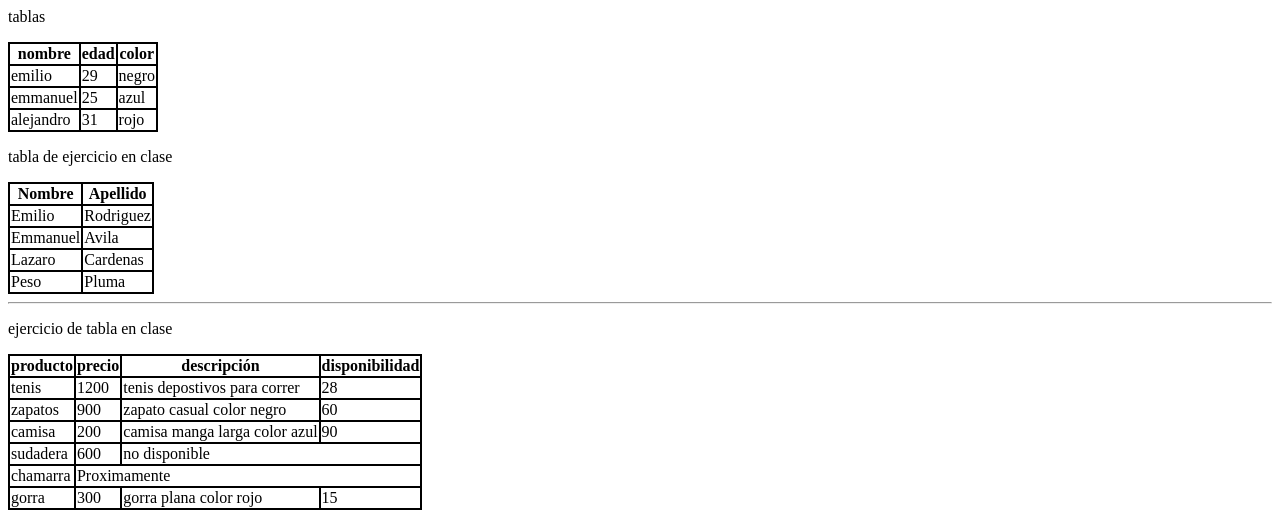
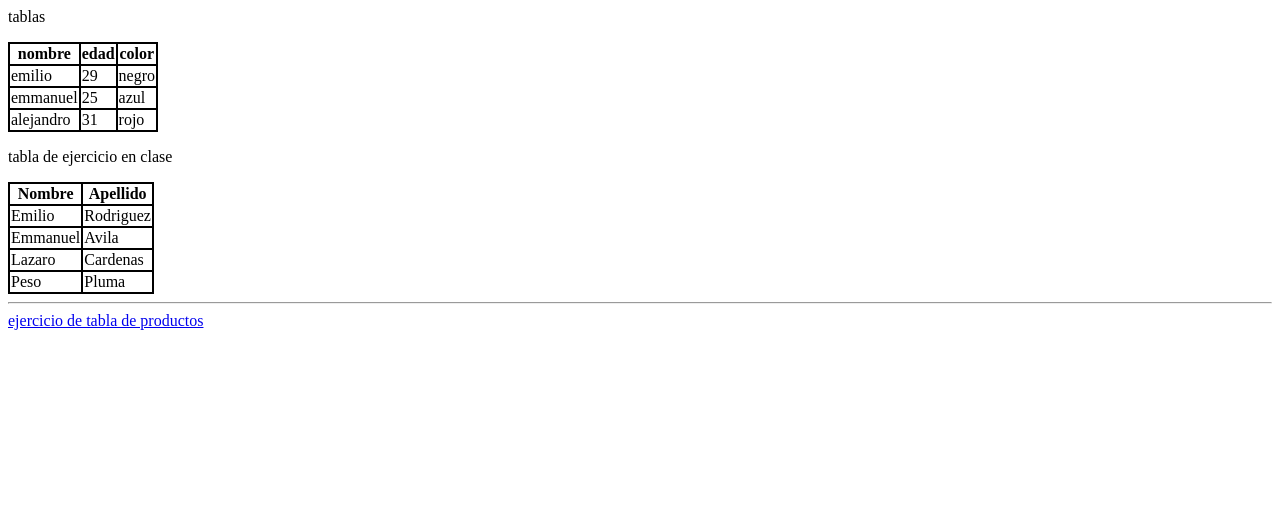
Before and after one commit to EmilioRdzLarracilla/beca-ids-2025, a plain HTML site: page clase-3-html/index.html in a window 1280 px wide. Shown: the part 1318-1836 px from the top of the page. After the commit the page ends 1656 px from the top, so only its background shows below. Drawn offline with Linux system fonts and the light colour scheme.

Commit message:
ejercicio de tabla en html

```diff
--- a/clase-3-html/index.html
+++ b/clase-3-html/index.html
@@ -120,50 +120,6 @@
 
     <hr />
 
-    <p>ejercicio de tabla en clase</p>
-
-    <table>
-      <thead>
-        <th>producto</th>
-        <th>precio</th>
-        <th>descripción</th>
-        <th>disponibilidad</th>
-      </thead>
-      <tbody>
-        <tr>
-          <td>tenis</td>
-          <td>1200</td>
-          <td>tenis depostivos para correr</td>
-          <td>28</td>
-        </tr>
-        <tr>
-          <td>zapatos</td>
-          <td>900</td>
-          <td>zapato casual color negro</td>
-          <td>60</td>
-        </tr>
-        <tr>
-          <td>camisa</td>
-          <td>200</td>
-          <td>camisa manga larga color azul</td>
-          <td>90</td>
-        </tr>
-        <tr>
-          <td>sudadera</td>
-          <td>600</td>
-          <td colspan="2">no disponible</td>
-        </tr>
-        <tr>
-          <td>chamarra</td>
-          <td colspan="3">Proximamente</td>
-        </tr>
-        <tr>
-          <td>gorra</td>
-          <td>300</td>
-          <td>gorra plana color rojo</td>
-          <td>15</td>
-        </tr>
-      </tbody>
-    </table>
+    <a href="tabla.html" target="_blank">ejercicio de tabla de productos</a>
   </body>
 </html>
--- /dev/null
+++ b/clase-3-html/tabla.css
@@ -0,0 +1,24 @@
+body {
+  margin: 0;
+  padding: 0;
+  font-family: sans-serif;
+}
+
+.table {
+  font-size: 1.15rem;
+  text-align: center;
+}
+
+table,
+th,
+td {
+  border: thin solid black;
+  border-spacing: 0;
+}
+
+td {
+  padding: 1rem;
+}
+.table > thead {
+  background-color: aqua;
+}
```
Also changed, not shown: clase-3-html/tabla.html (added, +54 -0 lines).
